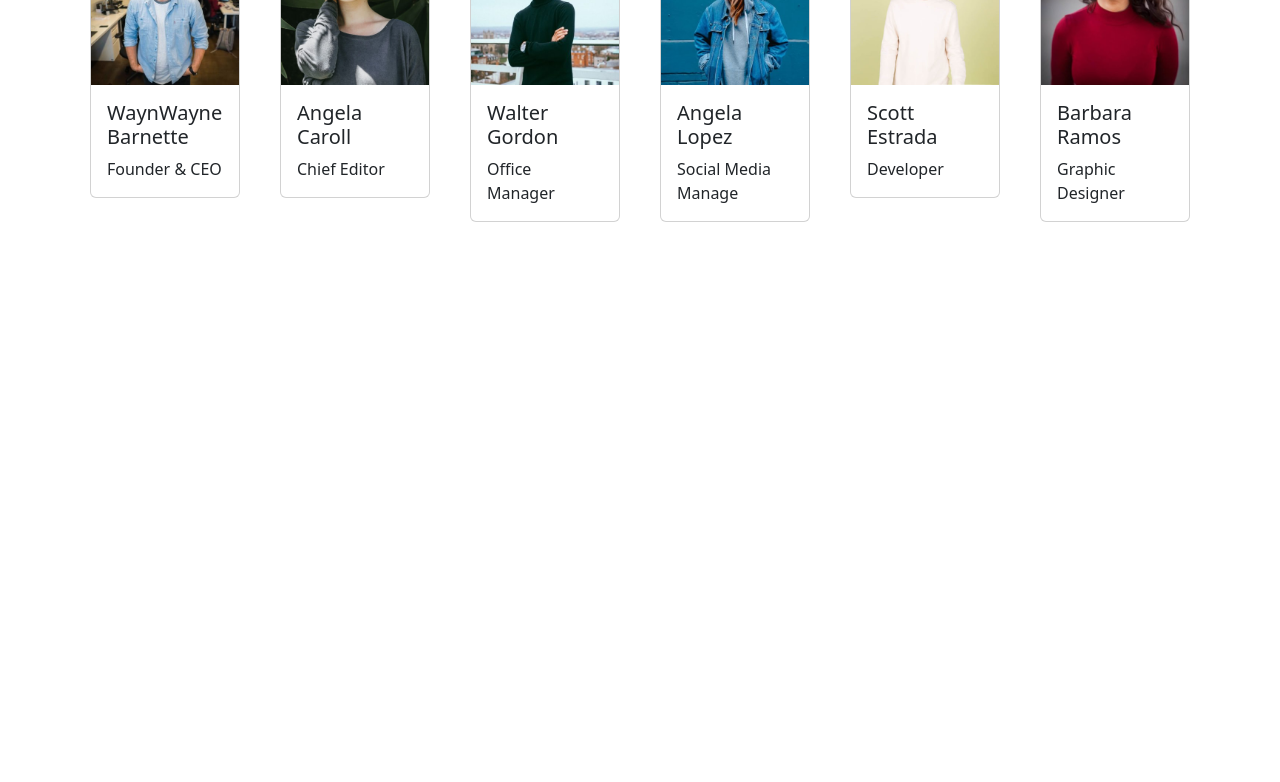
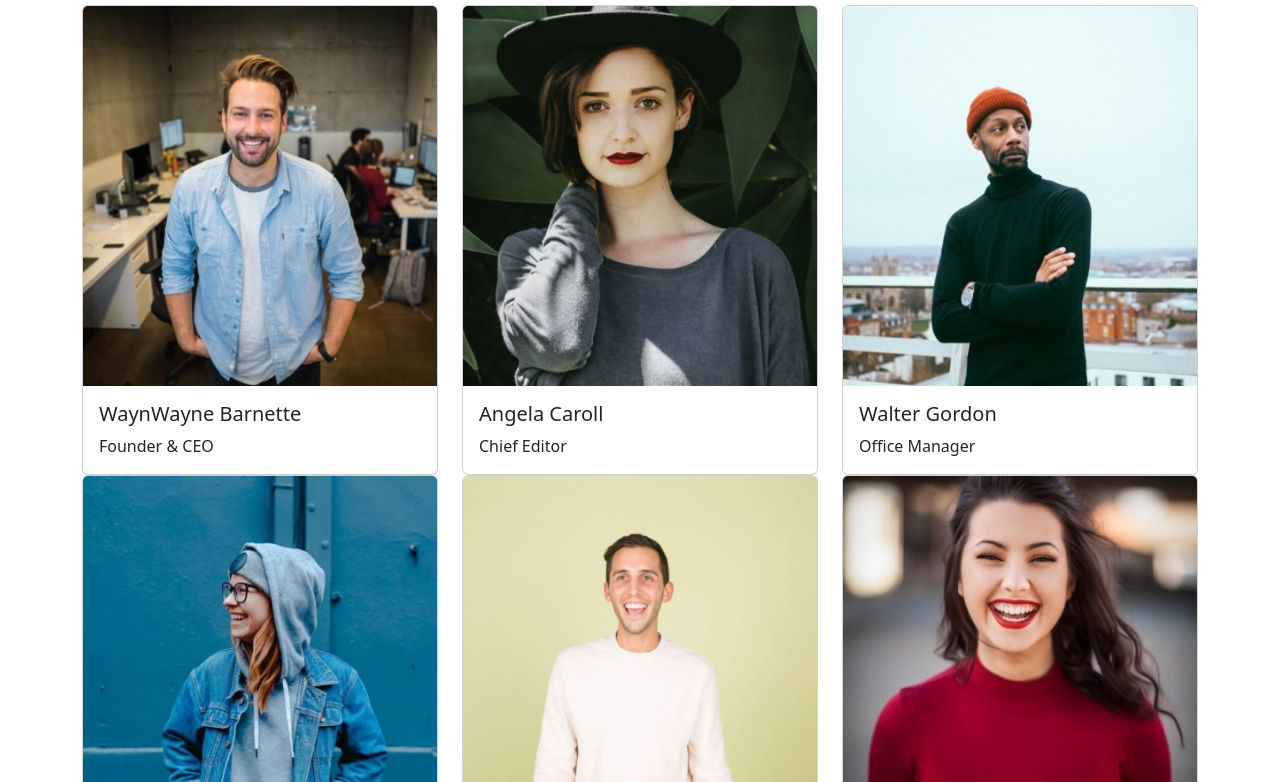
Before and after one commit to Richter96/js-our-team, a plain HTML site: page index.html in a window 1280 px wide. Shown: the part 99-881 px from the top of the page. Before the commit the page ends 800 px from the top, so only its background shows below. Drawn offline with nearby package versions, Linux system fonts and the light colour scheme.

Commit message:
create function

```diff
--- a/asset/js/main.js
+++ b/asset/js/main.js
@@ -34,6 +34,12 @@ Angela Lopez	Social Media Manager	angela-lopez-social-media-manager.jpg
 Scott Estrada	Developer	scott-estrada-developer.jpg
 Barbara Ramos	Graphic Designer	barbara-ramos-graphic-designer.jpg
  */
+
+
+
+
+
+
 
 //creiamo un array di oggetti con all'interno i membri del team
 const teamMembers = [
@@ -73,21 +79,81 @@ const teamMembers = [
 //richiao elemento del dom nel quale inserire il markup
 const rowEl = document.querySelector('.row')
 
-for (let i = 0; i < teamMembers.length; i++) {
-    const Thisteam = teamMembers[i];
-    console.log('nome', Thisteam.nome);
-    console.log('ruolo', Thisteam.ruolo);
-    console.log('foto', Thisteam.foto);
+
+// RICHIAMO la funzione per generare le card
+generateCard(teamMembers, rowEl)
+
+
+
+
+
+
+
+
+
+
+
+
+
+
+
+
+// creo un ciclo per recuperare ogni membro del team dall'array
+/* for (let i = 0; i < teamMembers.length; i++) {
+    const thisTeam = teamMembers[i];
+    console.log('nome', thisTeam.nome);
+    console.log('ruolo', thisTeam.ruolo);
+    console.log('foto', thisTeam.foto);
+
+    // creo un markup per ogni team
     const markupTeam = `
     <div class="col m-2">
         <div class="card">
-            <img src="./asset/img/${Thisteam.foto}" class="card-img-top">
+            <img src="./asset/img/${thisTeam.foto}" class="card-img-top">
                 <div class="card-body">
-                    <h5 class="card-title">${Thisteam.nome}</h5>
-                    <p class="card-text">${Thisteam.ruolo}</p>
+                    <h5 class="card-title">${thisTeam.nome}</h5>
+                    <p class="card-text">${thisTeam.ruolo}</p>
                 </div>
         </div>
     </div>
     `
+    // stampo sul dom ogni membro del team
     rowEl.insertAdjacentHTML('beforeend', markupTeam)
+} */
+
+
+
+
+
+//---------------------------------------------- FUNZIONI
+
+function generateCard(team, domElement) {
+
+    for (let i = 0; i < team.length; i++) {
+        const thisTeam = team[i];
+        console.log(thisTeam)
+
+        // richiamo la funzone che mi crea la card
+        const markup = generateMarkup(thisTeam.nome, thisTeam.ruolo, thisTeam.foto)
+
+        // stampo nel dom ogni membro del team
+        domElement.insertAdjacentHTML('beforeend', markup)
+    }
 }
+
+
+// funzone per generare markup del team
+function generateMarkup(nome, ruolo, image) {
+
+    return `
+        <div class="col">
+            <div class="card">
+                <img src="./asset/img/${image}" class="card-img-top">
+                    <div class="card-body">
+                        <h5 class="card-title">${nome}</h5>
+                        <p class="card-text">${ruolo}</p>
+                    </div>
+            </div>
+        </div>
+    `
+}
--- a/index.html
+++ b/index.html
@@ -15,8 +15,12 @@
 </head>
 
 <body>
-    <div class="container-sm mt-3">
-        <div class="row">
+
+    <header>
+        <h1 class="bg-black p-4 text-center text-white">Our Team</h1>
+    </header>
+    <div class="container-md">
+        <div class="row row-cols-1 row-cols-md-3">
 
         </div>
     </div>
```
